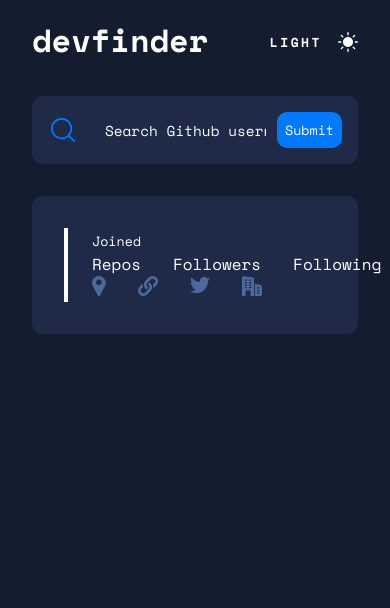
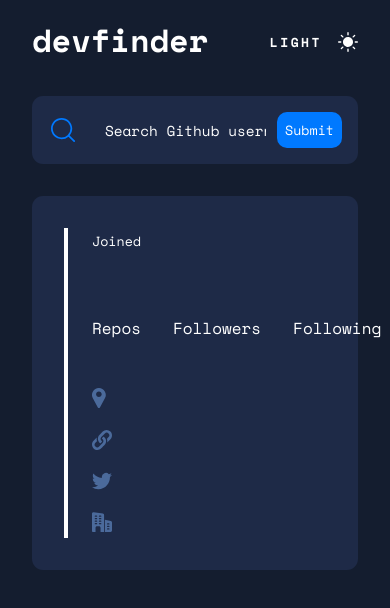
Before and after one commit to TheCoderGuru/github-user-search-app, a website: page public/index.html in a window 390 px wide. Drawn offline with nearby package versions, Linux system fonts and the light colour scheme.

Commit message:
Currently working on the tablet version of the challenge

```diff
--- a/public/index.html
+++ b/public/index.html
@@ -70,26 +70,32 @@
               <p class="following_number"></p>
             </div>
           </div>
-          <div class="flex-col">
-            <div class="flex-row-icons">
+          <div class="flex-socialmedia">
+            <div class="rw">
               <div>
                 <img src="./assets/icon-location.svg" alt="" />
               </div>
               <div>
                 <p class="user_location"></p>
               </div>
+            </div>
+            <div class="rw">
               <div>
                 <img src="./assets/icon-website.svg" alt="" />
               </div>
               <div>
                 <p class="user_blog"></p>
               </div>
+            </div>
+            <div class="rw">
               <div>
                 <img src="./assets/icon-twitter.svg" alt="" />
               </div>
               <div>
                 <p class="user_twitter"></p>
               </div>
+            </div>
+            <div class="rw">
               <div>
                 <img src="./assets/icon-company.svg" alt="" />
               </div>
--- a/src/sass/style.scss
+++ b/src/sass/style.scss
@@ -132,14 +132,22 @@ input {
   display: flex;
   flex-direction: row;
   gap: 2em;
+  margin-top: 3em;
 }
 
-.flex-row-icons {
+.flex-socialmedia {
+  display: flex;
+  margin-top: 3em;
+  gap: 1em;
+  flex-direction: column;
+}
+
+.rw {
   display: flex;
   flex-direction: row;
   gap: 1em;
 }
 
-.flex-icons {
-  border: 2px solid currentColor;
+.description {
+  margin-top: 1em;
 }
```
Also changed, not shown: src/index.html (+8 -2 lines), public/css/style.css.
